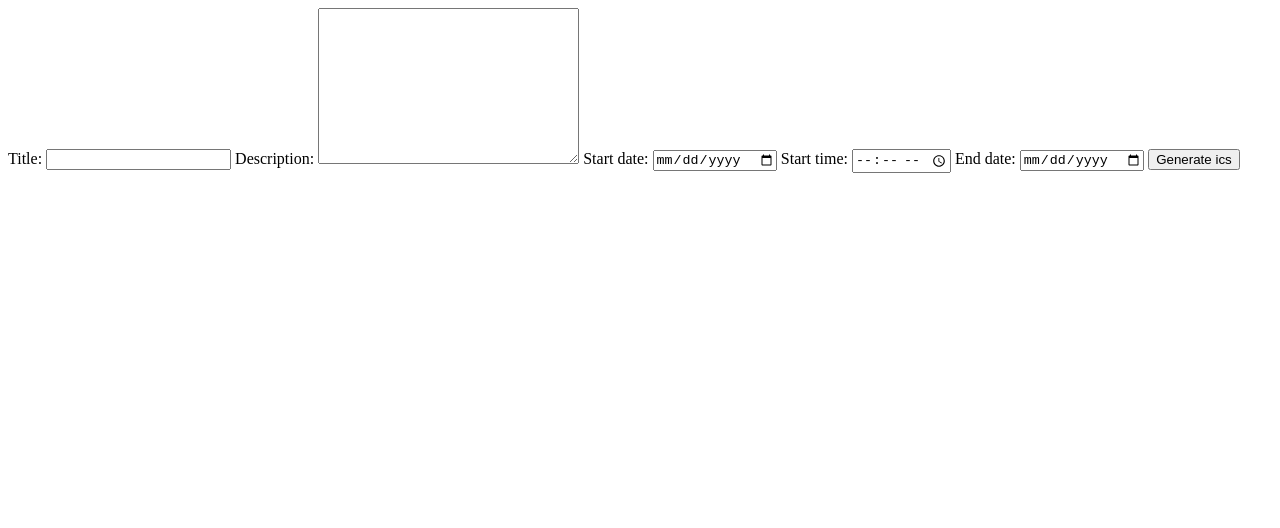
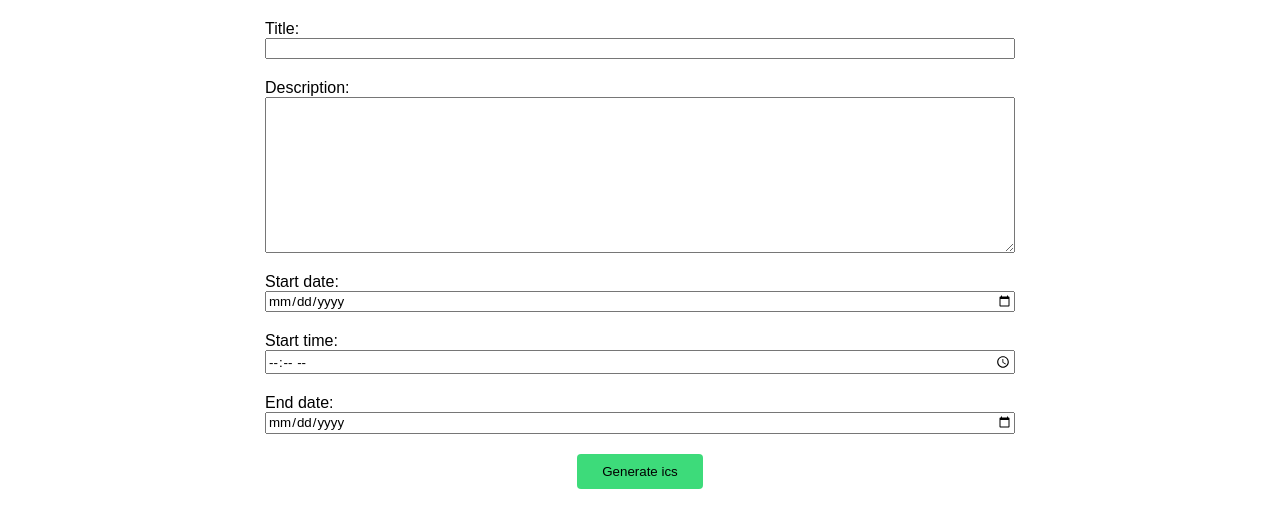
Before and after one commit to maxdevcodes/ics-generator, a plain HTML site: page index.html in a window 1280 px wide. Drawn offline with Linux system fonts and the light colour scheme.

Commit message:
basic styles

```diff
--- a/index.html
+++ b/index.html
@@ -5,6 +5,7 @@
     <meta name="viewport" content="width=device-width, initial-scale=1.0">
     <title>ics file generator</title>
     <script src="script.js"></script>
+    <link rel="stylesheet" href="./style.css">
 </head>
 <body>
 
@@ -20,7 +21,7 @@
             <input class="input" type="time" name="start_time" id="start_time">
             <label for="end_date">End date:</label>
             <input class="input" type="date" name="end_date" id="end_date">
-            <button type="submit" onclick="generateIcs(event)">Generate ics</button>
+            <button class="btn" type="submit" onclick="generateIcs(event)">Generate ics</button>
         </form>
     </div>
 
--- /dev/null
+++ b/style.css
@@ -0,0 +1,23 @@
+* {
+    font-family: Arial, Helvetica, sans-serif;
+}
+
+form {
+    display: flex;
+    flex-direction: column;
+    max-width: 750px;
+    margin: 20px auto;
+}
+
+form input,
+form textarea {
+    margin-bottom: 20px;
+}
+
+.btn {
+    align-self: center;
+    padding: 10px 25px;
+    border: none;
+    border-radius: 4px;
+    background: rgb(61, 219, 122);
+}
```
